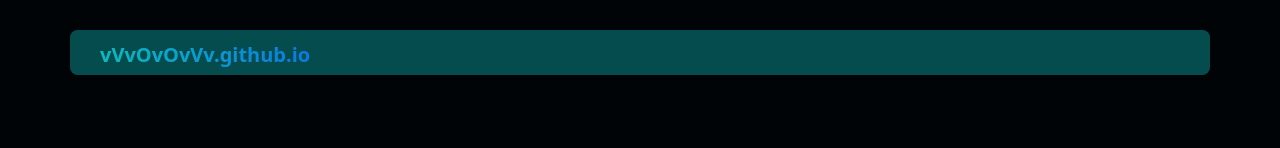
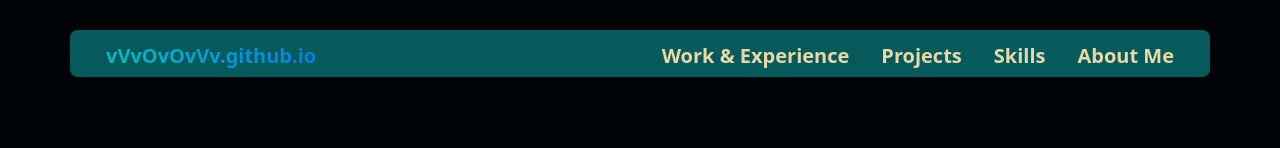
Before and after one commit to vVvOvOvVv/vVvOvOvVv.github.io, a Vue app: page / in a window 1280 px wide. Shown: the top 148 px of the page. Built offline with nearby package versions, Linux system fonts and the light colour scheme.

Commit message:
Header buttons link to sections

```diff
--- a/src/App.vue
+++ b/src/App.vue
@@ -1,29 +1,29 @@
 <template>
   <div class="">
-    <br />
+    <br id="home" />
     <header-bar />
     <br />
     <br />
     <div class="home container">
       <home-component />
     </div>
-    <div class="work container">
+    <div id="work" class="work container">
       <section-header>Work & Experience</section-header>
       <div class="work-list container d-flex flex-column align-items-center">
         <work-experience v-for="(job, idx) in workExpData" :key="idx" :work-obj="job" />
       </div>
     </div>
-    <div class="project container">
+    <div id="project" class="project container">
       <section-header>Projects</section-header>
       <div class="project-list container">
         <!-- table: 2 columns, noOfProj/2 rows -->
       </div>
     </div>
-    <div class="skill container">
+    <div id="skill" class="skill container">
       <section-header>Skills & Tools</section-header>
       <div class="skill-cat-list container"></div>
     </div>
-    <div class="about container">
+    <div id="about" class="about container">
       <section-header>About Me</section-header>
       <div class="about-desc container"></div>
     </div>
--- a/src/assets/custom.scss
+++ b/src/assets/custom.scss
@@ -1,6 +1,8 @@
 $primary-color: #0a9396;
-$transparent-primary-color: rgba(10, 148, 150, 0.5);
+$transparent-primary-color: rgba(10, 148, 150, 0.6);
 $secondary-color: #ca6702;
 $primary-text: #e9d8a6;
 $background-color: #010407;
 $important-color: #ae2012;
+$gradient-start: #0bbbbe;
+$gradient-end: #0b7ae2;
--- a/src/components/HeaderBar.vue
+++ b/src/components/HeaderBar.vue
@@ -1,6 +1,14 @@
 <template>
-  <div class="header-bar container rounded p-2 pb-1 px-4">
-    <router-button />
+  <div class="header-bar container rounded p-2 pb-1 px-4 d-flex flex-row">
+    <div class="align-items-start"><router-button target-id="home" /></div>
+
+    <!-- sections -->
+    <div class="ms-auto d-flex flex-row gap-3">
+      <router-button msg="Work & Experience" :is-page-name="false" target-id="work" />
+      <router-button msg="Projects" :is-page-name="false" target-id="project" />
+      <router-button msg="Skills" :is-page-name="false" target-id="skill" />
+      <router-button msg="About Me" :is-page-name="false" target-id="about" />
+    </div>
   </div>
 </template>
 
--- a/src/components/RouterButton.vue
+++ b/src/components/RouterButton.vue
@@ -1,11 +1,7 @@
 <template>
   <div>
-    <RouterLink
-      :class="{ 'page-btn': isPageName, 'directory-btn': !isPageName }"
-      class="fw-bold"
-      :to="{ name: routeName }"
-      >{{ msg }}</RouterLink
-    >
+    <button v-if="isPageName" class="page-btn fw-bold" @click="goToSection">{{ msg }}</button>
+    <button v-else class="directory-btn fw-bold" @click="goToSection">{{ msg }}</button>
   </div>
 </template>
 
@@ -25,18 +21,42 @@
       type: Boolean,
       default: true,
     },
+    targetId: {
+      type: String,
+      default: '',
+    },
+  },
+  methods: {
+    goToSection() {
+      if (this.targetId.length == 0) return
+      const el = document.getElementById(this.targetId)
+      if (el) el.scrollIntoView({ behavior: 'smooth' })
+      else console.error(this.targetId + ' could not be found')
+    },
   },
 }
 </script>
 
-<style>
+<style lang="scss">
+@use '@/assets/custom.scss' as *;
+
 .page-btn {
-  background: linear-gradient(90deg, #0bbbbe, #0b7ae2);
+  background: linear-gradient(90deg, $gradient-start, $gradient-end);
   -webkit-background-clip: text;
   -webkit-text-fill-color: transparent;
   background-clip: text;
+  border: none;
+  outline: none;
+  box-shadow: none;
 }
 .directory-btn {
-  color: #e9d8a6;
+  color: $primary-text;
+  background-color: transparent;
+  border: none;
+  outline: none;
+  box-shadow: none;
+}
+.directory-btn:hover {
+  background-color: $transparent-primary-color;
 }
 </style>
--- a/src/main.js
+++ b/src/main.js
@@ -1,14 +1,7 @@
 import { createApp } from 'vue'
-import { createMemoryHistory, createRouter } from 'vue-router'
 import App from './App.vue'
-import HomeComponent from './components/Home.vue'
 
 import 'bootstrap/dist/css/bootstrap.min.css'
 import './assets/custom.scss' // custom colors
 
-const router = createRouter({
-  history: createMemoryHistory(),
-  routes: [{ path: '/', name: 'home', component: HomeComponent }],
-})
-
-createApp(App).use(router).mount('#app')
+createApp(App).mount('#app')
```
